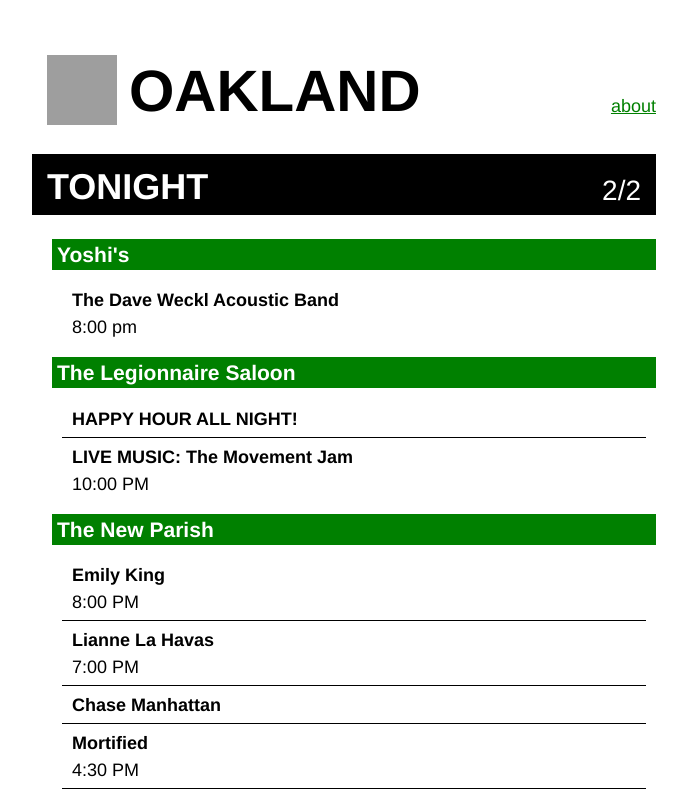
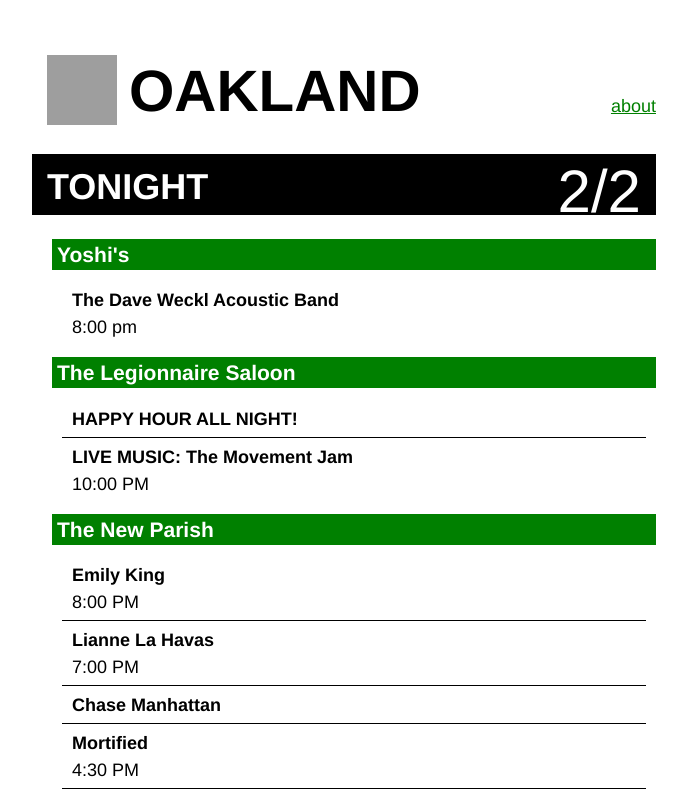
Before and after one commit to morganherlocker/oakland-tonight, a website: page index.html in a window 1280 px wide. Shown: the top 795 px of the page, without its empty margins (296-983 px from the left). Drawn offline with Linux system fonts and the light colour scheme; grey boxes are pictures that could not be loaded.

Commit message:
BIG DATES

```diff
--- a/site.css
+++ b/site.css
@@ -107,6 +107,6 @@
 
 #date {
   float: right;
-  padding-top: 6px;
-  font: 28px "", Helvetica, Arial, sans-serif;
+  margin-top: -12px;
+  font: 60px "", Helvetica, Arial, sans-serif;
 }
```
